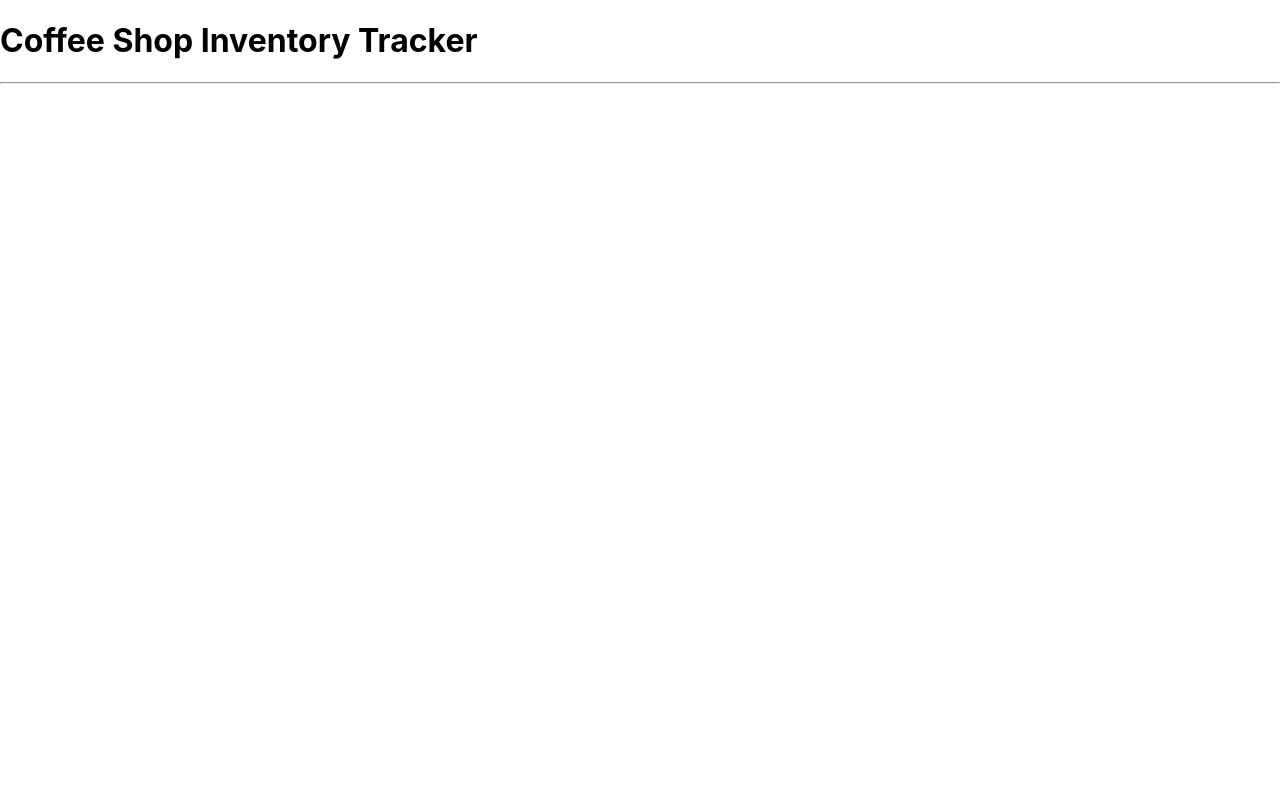
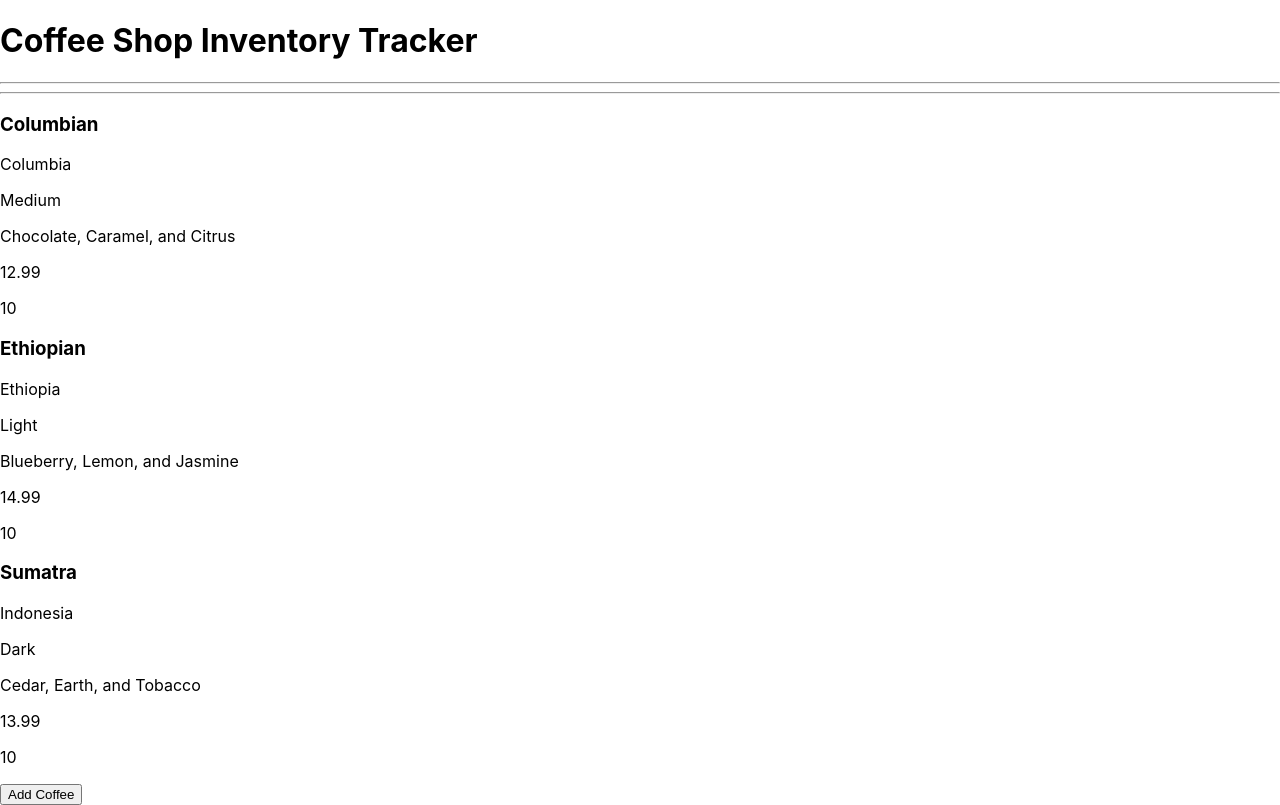
Before and after one commit to 0art-vandelay0/inventory-tracker, a React (Create React App) app: page / in a window 1280 px wide. Built offline with nearby package versions, Linux system fonts and the light colour scheme.

Commit message:
Add coffeelist and stage CoffeeDetail

```diff
--- a/src/components/App.js
+++ b/src/components/App.js
@@ -7,7 +7,7 @@ function App() {
     return (
     <React.Fragment>
         <Header />
-        {/* <CoffeeControl /> */}
+        <CoffeeControl />
     </React.Fragment>
     );
 }
--- /dev/null
+++ b/src/components/CoffeeDetail.js
@@ -0,0 +1,28 @@
+import React from "react";
+import PropTypes from "prop-types";
+
+function Coffee(props) {
+    return (
+        <React.Fragment>
+            <div className="coffee">
+                <h3>{props.name}</h3>
+                <p>{props.origin}</p>
+                <p>{props.roast}</p>
+                <p>{props.notes}</p>
+                <p>{props.price}</p>
+                <p>{props.stock}</p>
+            </div>
+        </React.Fragment>
+    );
+}
+
+Coffee.propTypes = {
+    name: PropTypes.string.isRequired,
+    origin: PropTypes.string.isRequired,
+    roast: PropTypes.string.isRequired,
+    notes: PropTypes.string.isRequired,
+    price: PropTypes.number.isRequired,
+    stock: PropTypes.number.isRequired
+};
+
+export default Coffee;
--- /dev/null
+++ b/src/components/CoffeeList.js
@@ -0,0 +1,30 @@
+import React from "react";
+import PropTypes from "prop-types";
+import Coffee from "./Coffee";
+
+function CoffeeList(props) {
+    return (
+        <React.Fragment>
+            <hr />
+            {props.coffeeList.map((coffee) =>
+                <Coffee
+                    whenCoffeeClicked={props.onCoffeeSelection}
+                    name={coffee.name}
+                    origin={coffee.origin}
+                    roast={coffee.roast}
+                    notes={coffee.notes}
+                    price={coffee.price}
+                    stock={coffee.stock}
+                    id={coffee.id}
+                    key={coffee.id} />
+            )}
+        </React.Fragment>
+    );
+}
+
+CoffeeList.propTypes = {
+    coffeeList: PropTypes.array,
+    onCoffeeSelection: PropTypes.func
+};
+
+export default CoffeeList;
```
Also changed, not shown: package.json (indentation only).
